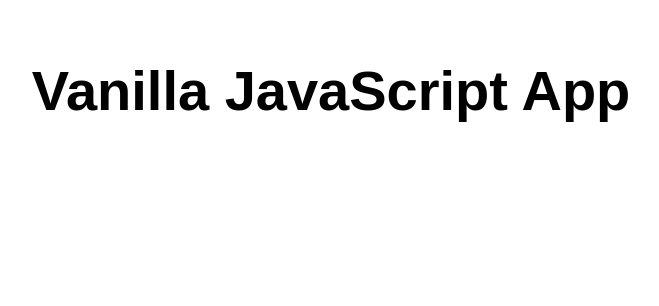
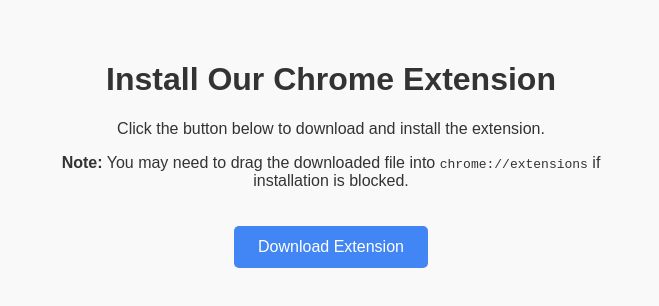
Before and after one commit to s2915/SBMF-ChromeOS-Extensions, a website: page src/index.html in a window 1280 px wide. Shown: the whole page, without its empty margins (309-968 px from the left). Drawn offline with Linux system fonts and the light colour scheme.

Commit message:
Replaced Index.html

```diff
--- a/src/index.html
+++ b/src/index.html
@@ -1,17 +1,41 @@
 <!DOCTYPE html>
 <html lang="en">
-
 <head>
   <meta charset="UTF-8">
-  <meta name="viewport" content="width=device-width, initial-scale=1.0">
-  <link rel="stylesheet" href="styles.css">
-  <title>Vanilla JavaScript App</title>
+  <title>Install Chrome Extension</title>
+  <style>
+    body {
+      font-family: Arial, sans-serif;
+      padding: 2em;
+      background-color: #f9f9f9;
+      color: #333;
+    }
+    .container {
+      max-width: 600px;
+      margin: auto;
+      text-align: center;
+    }
+    a.install-link {
+      display: inline-block;
+      margin-top: 20px;
+      padding: 12px 24px;
+      background-color: #4285f4;
+      color: white;
+      text-decoration: none;
+      border-radius: 5px;
+      font-size: 16px;
+    }
+    a.install-link:hover {
+      background-color: #3367d6;
+    }
+  </style>
 </head>
-
 <body>
-  <main>
-    <h1>Vanilla JavaScript App</h1>
-  </main>
+  <div class="container">
+    <h1>Install Our Chrome Extension</h1>
+    <p>Click the button below to download and install the extension.</p>
+    <p><strong>Note:</strong> You may need to drag the downloaded file into <code>chrome://extensions</code> if installation is blocked.</p>
+    <a class="install-link" href="SBMFCitrixWorkspace.crx">Download Extension</a>
+  </div>
 </body>
-
 </html>
```
